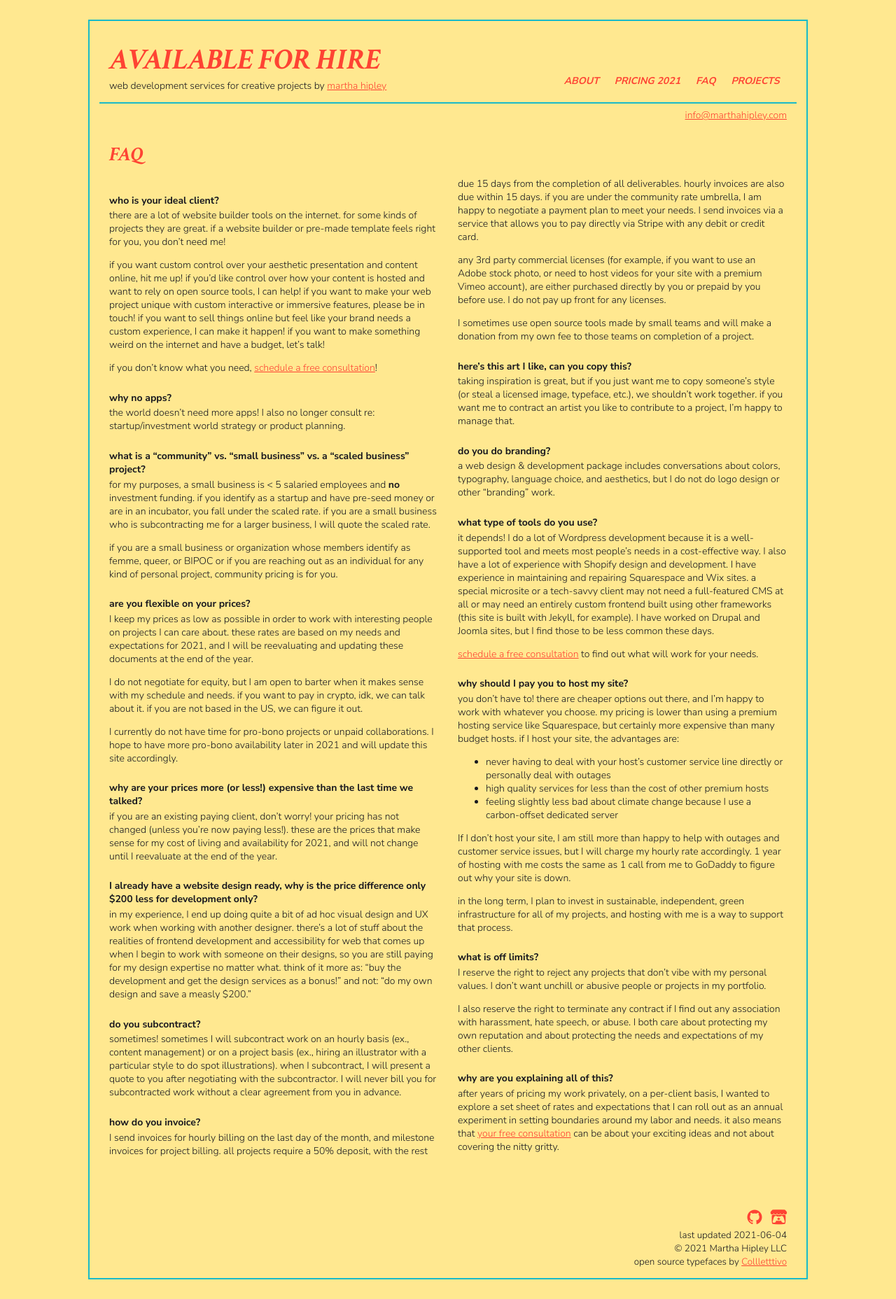
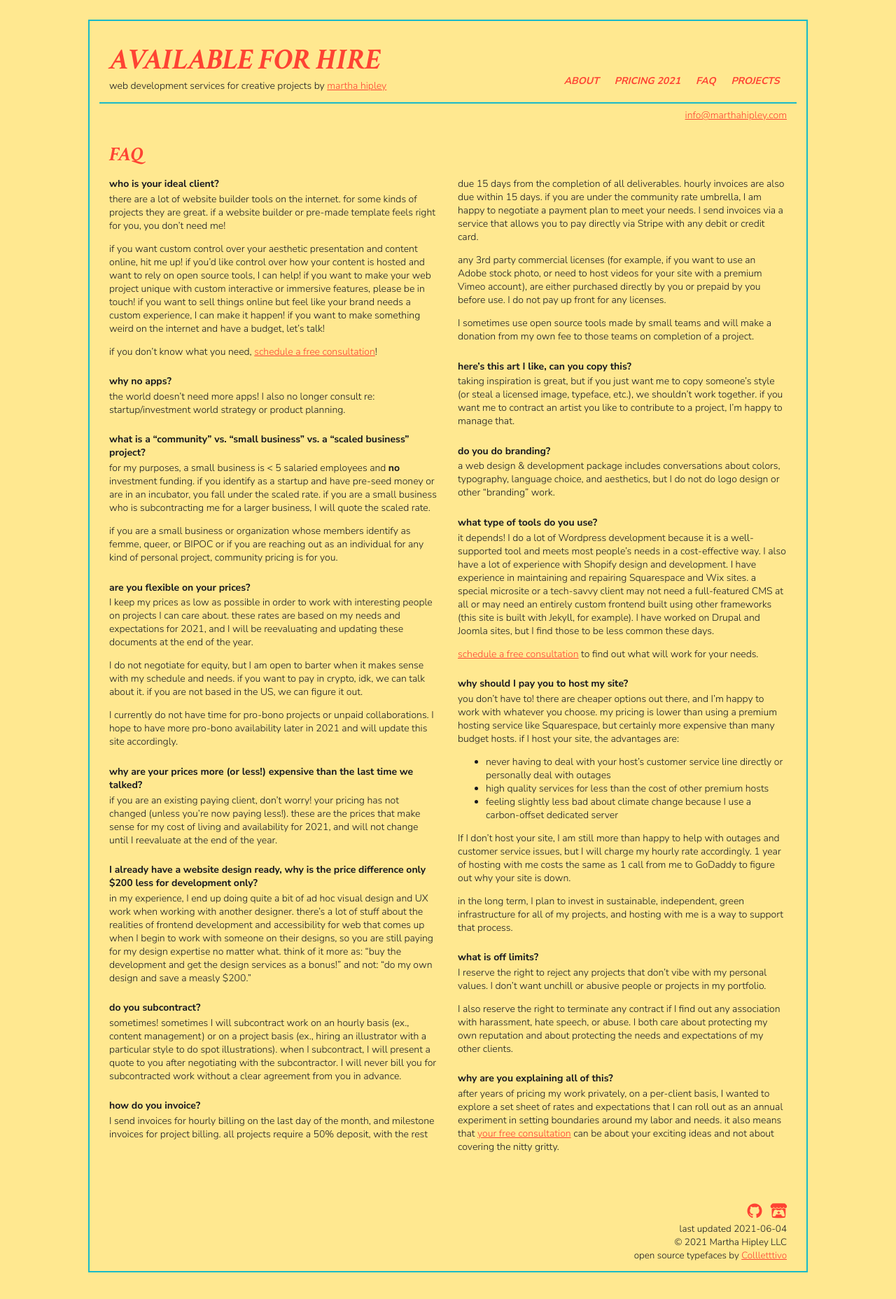
Before and after one commit to mhipley/marthahipley-2020, a Jekyll site: the page built from faq.markdown, in a window 1280 px wide. Shown: the whole page at 70% size. Built offline with Jekyll 4.4.1, drawn with Linux system fonts in a browser that asks for light colours; nearby versions of some CDN libraries; some web fonts are replaced.

Commit message:
css fix to FAQ

```diff
--- a/_sass/main.scss
+++ b/_sass/main.scss
@@ -382,6 +382,10 @@ body {
 
     .faq-columns {
         margin-bottom: 4rem;
+        h5:first-child {
+            margin-top: 0;
+        }
+
         h5 {
             font-size: 1rem;
             margin-bottom: 0;
```
